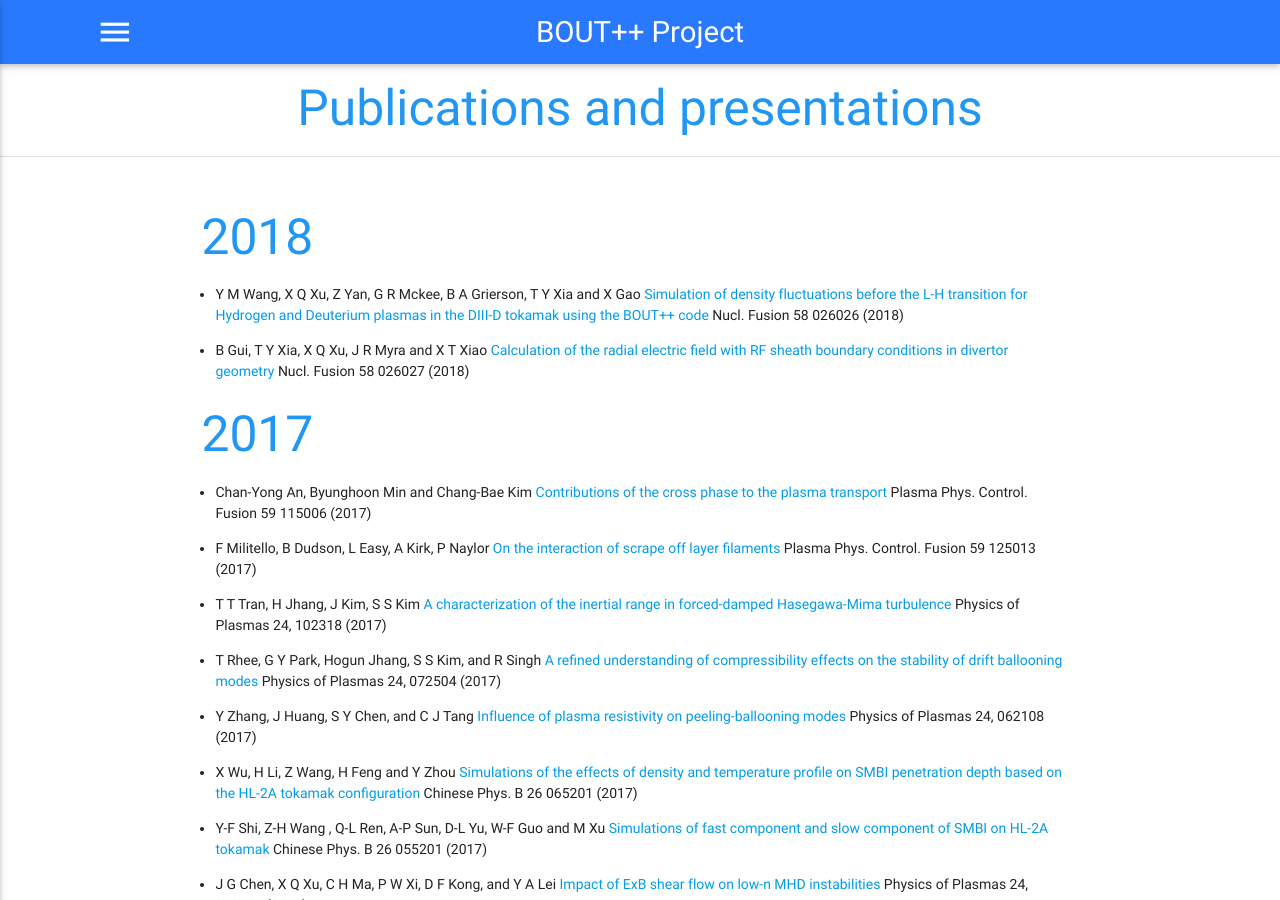
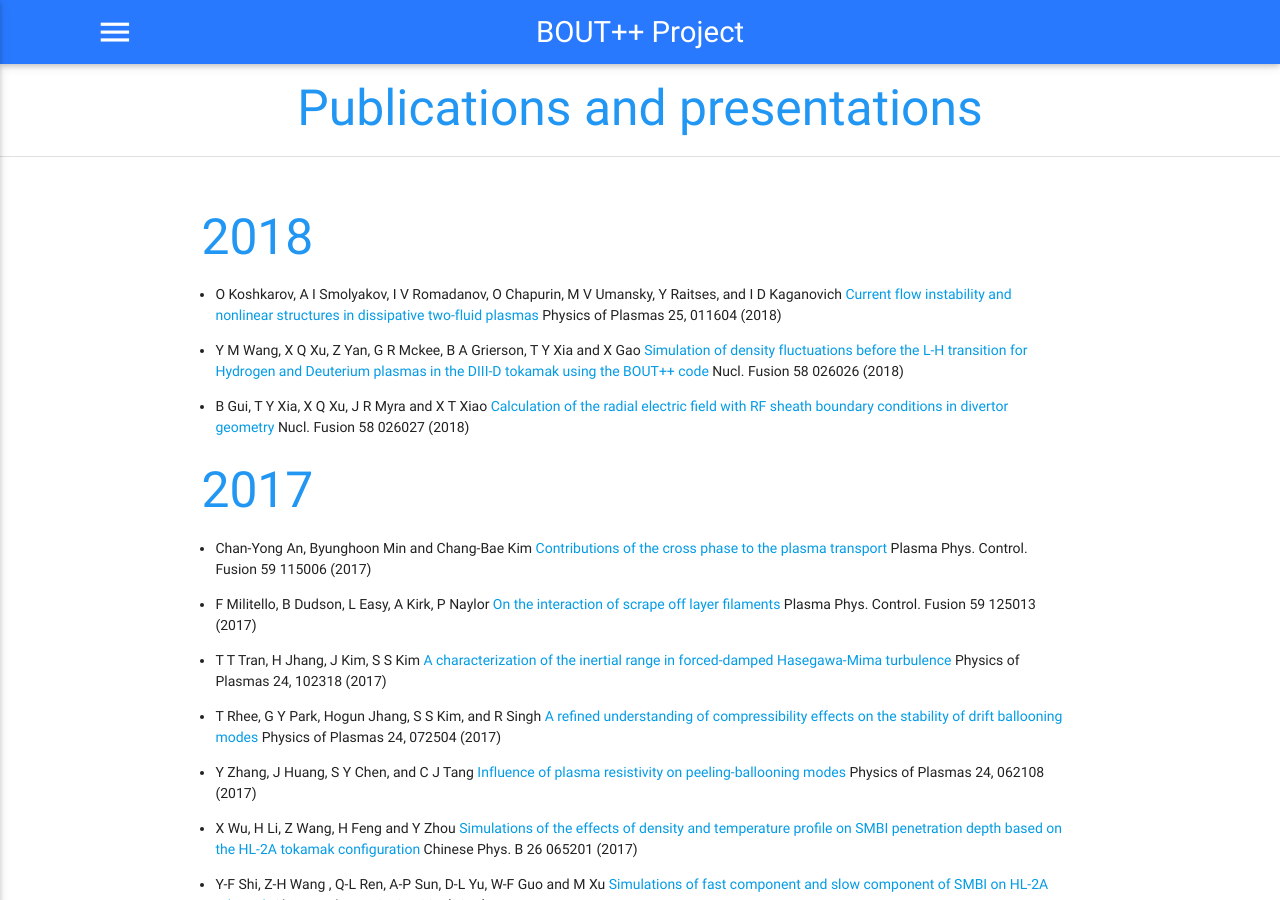
Before and after one commit to boutproject/boutproject.github.io, a Jekyll site: the page built from publications/index.md, in a window 1280 px wide and 900 px high. Built offline with Jekyll 4.4.1, drawn with Linux system fonts in a browser that asks for light colours.

Commit message:
Add 2018 publication

```diff
--- a/publications/index.md
+++ b/publications/index.md
@@ -8,6 +8,7 @@
 2018
 ----
 
+*  O Koshkarov, A I Smolyakov, I V Romadanov, O Chapurin, M V Umansky, Y Raitses, and I D Kaganovich [Current flow instability and nonlinear structures in dissipative two-fluid plasmas](https://doi.org/10.1063/1.5017521) Physics of Plasmas 25, 011604 (2018)
 * Y M Wang, X Q Xu, Z Yan, G R Mckee, B A Grierson, T Y Xia and X Gao [Simulation of density fluctuations before the L-H transition for Hydrogen and Deuterium plasmas in the DIII-D tokamak using the BOUT++ code](https://doi.org/10.1088/1741-4326/aa9f7d) Nucl. Fusion 58 026026 (2018)
 * B Gui, T Y Xia, X Q Xu, J R Myra and X T Xiao [Calculation of the radial electric field with RF sheath boundary conditions in divertor geometry](https://doi.org/10.1088/1741-4326/aa9e9a) Nucl. Fusion 58 026027 (2018)
 
```
